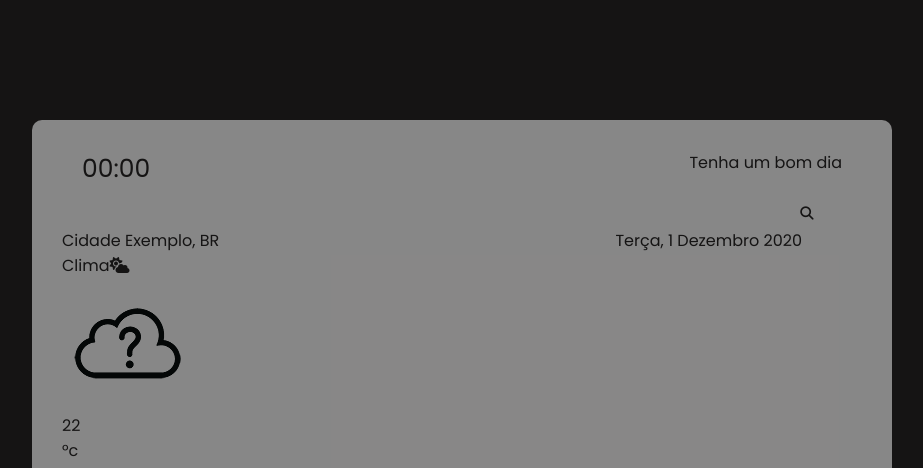
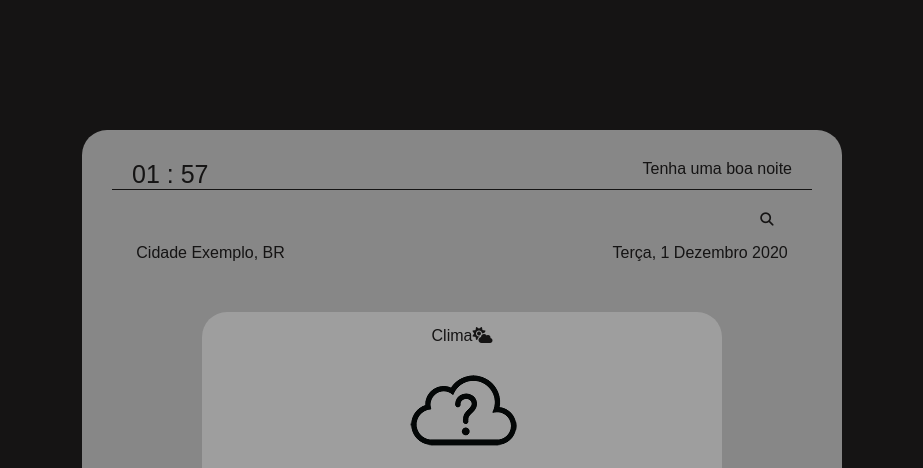
Before and after one commit to GabDevjs/aplicativo_de_clima, a plain HTML site: page index.html in a window 1280 px wide. Shown: the top 468 px of the page, without its empty margins (178-1101 px from the left). Drawn offline with Linux system fonts and the light colour scheme; a web font is replaced by a local one.

Commit message:
Fiz atualizaçoes no style da pagina e formatei o html

```diff
--- a/assents/css/config.css
+++ b/assents/css/config.css
@@ -98,20 +98,27 @@ video {
 body {
     color: var(--black);
     background: var(--black);
-    font-family: "Poppins", sans-serif;
+    font-family: 'Fira Sans Condensed', sans-serif;
     height: 100vh;
     width: 100vh;
 }
 
-.conteiner{
+.conteiner {
     position: absolute;
     background-color: rgba(250, 250, 250, 0.5);
     top: 50%;
     left: 50%;
     transform: translate(-50%, -50%);
-    border-radius: 10px;
+    border-radius: 25px;
     padding: 15px 20px;
-    width: 800px;
-    height: 500px;
+    width: 700px;
+    height: 480px;
     padding: 30px;
 }
+
+@media screen and (max-width: 410px) {
+    .conteiner {
+        width: 100vh;
+        height: 90vh;
+    }
+}
--- a/assents/css/style.css
+++ b/assents/css/style.css
@@ -5,6 +5,8 @@
     position: relative;
     height: 40px;
     margin-left: 50px;
+    margin-top: 4px;
+    margin-bottom: 10px;
 }
 
 input {
@@ -56,9 +58,70 @@ button:focus {
     margin: auto;
     justify-content: space-between;
     text-align: center;
+    border-bottom: 0.1em solid var(--black);
 }
 
 .conterinerHeader .time div span {
     text-align: center;
+    margin: auto;
+    text-decoration: line-throug;
+}
+
+/* local */
+
+.containerLocal{
+    display: flex;
+    padding-left: 20px;
+    padding-right: 20px;
+    margin: auto;
+    justify-content: space-between;
+    text-align: center;
+    margin-top: 5px;
+}
+
+.containerLocal span{
+    text-align: center;
     margin: auto
 }
+
+/* temp */
+
+.fundo-temp{
+    background-color: rgba(250, 250, 250, 0.2);
+    border-radius: 25px;
+    width: 70%;
+    padding: 15px;
+    margin: auto;
+    margin-top: 50px;
+    margin-bottom: 10px;
+}
+
+.fundo-temp div {
+    text-align: center;
+}
+
+.center{
+    display: flex;
+    justify-content: center;
+    margin: auto;
+}
+
+.info{
+    display: flex;
+    justify-content: space-evenly;
+}
+
+.container-img{
+    display: flex;
+    justify-content: center;
+}
+
+.container-temp{
+    display: flex;
+    justify-content: center;
+    cursor: pointer;
+    color: #F2F3F4;
+    font-size: 100px;
+    font-weight: 900;
+    text-shadow: 3px 6px rgba(0, 0, 0, 0.2);
+}
--- a/assents/js/main.js
+++ b/assents/js/main.js
@@ -41,7 +41,7 @@ function zero(x) {
 //Aplicativo de clima
 
 
-// --Inicio do codigo de clima
+//Inicio do codigo de clima
 const api = {
     key: "d35eb3757ac5c0dce2a1f108402a2ca1",
     base: "https://api.openweathermap.org/data/2.5/",
@@ -81,7 +81,7 @@ window.addEventListener('load', () => {
             console.error(`erro: ${error.message}`);
         }
     })
-    //
+
 function coordResults(lat, long) {
     fetch(`${api.base}weather?lat=${lat}&lon=${long}&lang=${api.lang}&units=${api.units}&APPID=${api.key}`)
         .then(response => {
@@ -103,7 +103,7 @@ function coordResults(lat, long) {
 search_button.addEventListener('click', function() {
         searchResults(search_input.value)
     })
-    //
+
 search_input.addEventListener('keypress', enter)
 
 function enter(event) {
@@ -131,7 +131,7 @@ function searchResults(city) {
             displayResults(response)
         });
 }
-//
+
 function displayResults(weather) {
     console.log(weather)
 
@@ -152,19 +152,19 @@ function displayResults(weather) {
 
     low_high.innerText = `${Math.round(weather.main.temp_min)}°c / ${Math.round(weather.main.temp_max)}°c`;
 }
-//
+
 function dateBuilder(d) {
     let days = ["Domingo", "Segunda", "Terça", "Quarta", "Quinta", "Sexta", "Sábado"];
     let months = ["Janeiro", "Fevereiro", "Março", "Abril", "Maio", "Junho", "Julio", "Agosto", "Setembro", "Outubro", "Novembro", "Dezembro"];
 
-    let day = days[d.getDay()]; //getDay: 0-6
+    let day = days[d.getDay()];
     let date = d.getDate();
     let month = months[d.getMonth()];
     let year = d.getFullYear();
 
     return `${day}, ${date} ${month} ${year}`;
 }
-//
+
 container_temp.addEventListener('click', changeTemp)
 
 function changeTemp() {
@@ -180,8 +180,7 @@ function changeTemp() {
         temp_number.innerHTML = Math.round(c)
     }
 }
-//
+
 function capitalizeFirstLetter(string) {
     return string.charAt(0).toUpperCase() + string.slice(1);
 }
-//-- /Final do codgio de clima
--- a/index.html
+++ b/index.html
@@ -1,18 +1,23 @@
 <!DOCTYPE html>
 <html lang="pt-br">
-
   <head>
-    <meta charset="UTF-8">
-    <meta http-equiv="X-UA-Compatible" content="IE=edge">
-    <meta name="viewport" content="width=device-width, initial-scale=1.0">
-    <script src="https://kit.fontawesome.com/16544f2866.js" crossorigin="anonymous"></script>
+    <meta charset="UTF-8" />
+    <meta http-equiv="X-UA-Compatible" content="IE=edge" />
+    <meta name="viewport" content="width=device-width, initial-scale=1.0" />
+    <script
+      src="https://kit.fontawesome.com/16544f2866.js"
+      crossorigin="anonymous"
+    ></script>
     <!-- Estilo constumozado -->
 
-    <link rel="stylesheet" href="assents/css/main.css">
+    <link rel="stylesheet" href="assents/css/main.css" />
     <!-- Google Fonts -->
-    <link rel="preconnect" href="https://fonts.googleapis.com">
-    <link rel="preconnect" href="https://fonts.gstatic.com" crossorigin>
-    <link href="https://fonts.googleapis.com/css2?family=Poppins&display=swap" rel="stylesheet">
+    <link rel="preconnect" href="https://fonts.googleapis.com" />
+    <link rel="preconnect" href="https://fonts.gstatic.com" crossorigin />
+    <link
+      href="https://fonts.googleapis.com/css2?family=Fira+Sans+Condensed&display=swap"
+      rel="stylesheet"
+    />
 
     <!-- Titulos -->
     <link rel="sortcut icon" href="assents/icons/01d.png" type="image/x-icon" />
@@ -23,10 +28,9 @@
     <!-- Conteudo-->
 
     <div class="conteiner">
-
       <div class="conterinerHeader">
         <div class="time">
-                    <div id="horan" style='font-size: 25px' >00:00</div>
+          <div id="horan" style="font-size: 25px">00:00</div>
           <div>
             <span class="right">Tenha </span><span id="bomD"> um bom dia</span>
           </div>
@@ -34,36 +38,45 @@
       </div>
 
       <div class="search">
-                <input type="text" class="txt-Busca" placeholder="Digite o nome da cidade" aria-label="Search" />
-                <button type="submit" class="btn-Busca" id="btnGroupAddon"><i class="fas fa-search"></i></button>
+        <input
+          type="text"
+          class="txt-Busca"
+          placeholder="Digite o nome da cidade"
+          aria-label="Search"
+        />
+        <button type="submit" class="btn-Busca" id="btnGroupAddon">
+          <i class="fas fa-search"></i>
+        </button>
       </div>
 
       <div class="containerLocal">
         <span class="city">Cidade Exemplo, BR</span>
-                <span class="date" style='margin-left: 49%'>Terça, 1 Dezembro 2020</span>
+        <span class="date" style="margin-left: 49%"
+          >Terça, 1 Dezembro 2020</span
+        >
       </div>
+
       <div class="fundo-temp">
         <div class="clima-header">
           <h2>Clima<i class="fas fa-cloud-sun"></i></h2>
         </div>
         <div class="container-img">
-                    <img src="assents/icons/unknown.png">
+          <img src="assents/icons/unknown.png" />
         </div>
         <div class="container-temp">
           <div>22</div>
           <span>°c</span>
         </div>
+        <div class="info">
           <div class="weather text-n">Nublado</div>
           <div class="media text-m">22°c / 23°c</div>
         </div>
-
+      </div>
     </div>
 
+    <!-- JavaScript -->
 
-    <!-- JavaScript -->
-    <!--
     <script src="assents/js/main.js"></script>
-    -->
+
   </body>
-
 </html>
```
Lines whose indentation alone changed are shown as unchanged.
